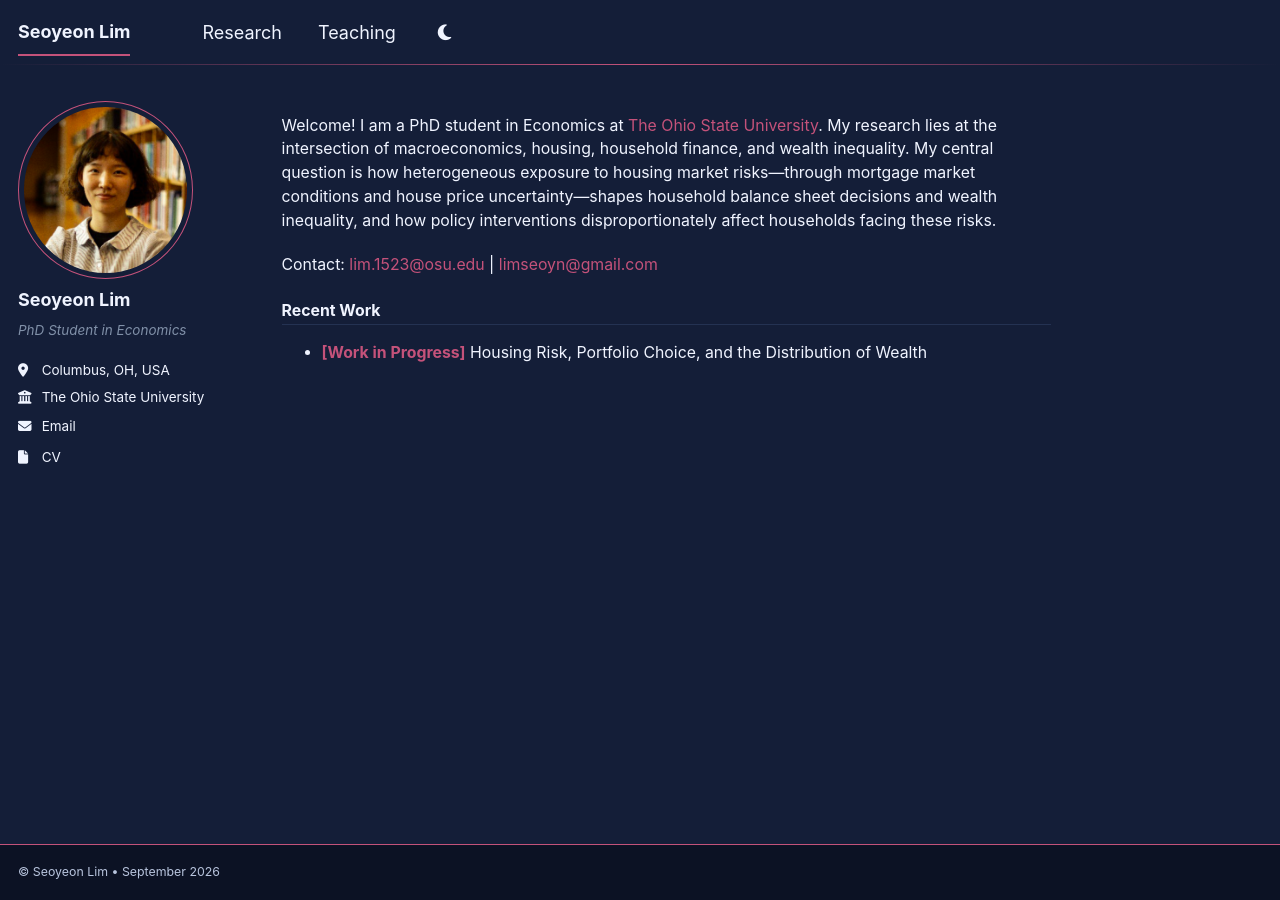
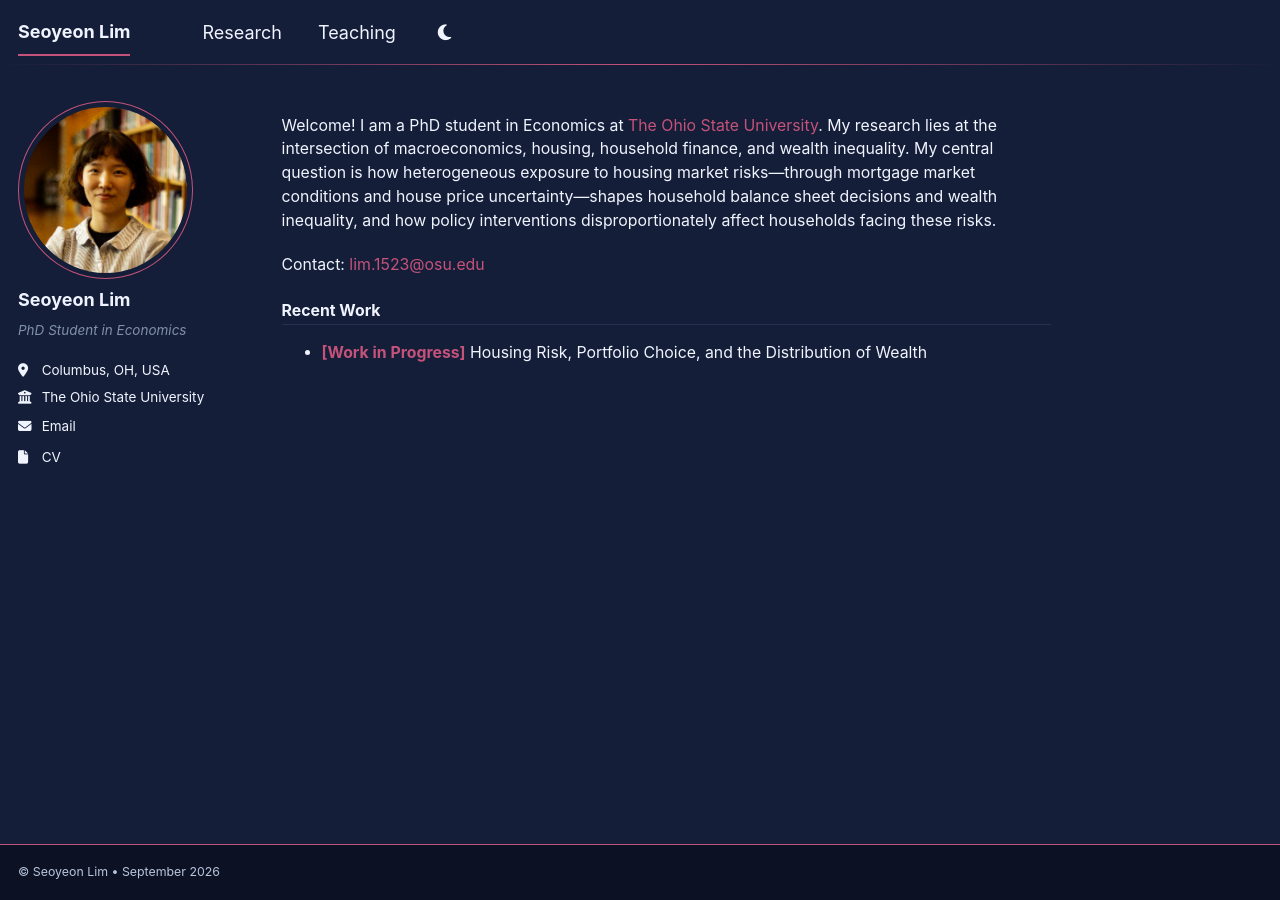
Before and after one commit to seoyeon-lim/academic.github.io, a Jekyll site: the page built from _pages/about.md, in a window 1280 px wide. Built offline with Jekyll 4.4.1, drawn with Linux system fonts in a browser that asks for light colours; a script bundle is joined from its source files by our own code; library files that are not in the unit come from our copies.

Commit message:
Simplify contact to OSU email only
Co-Authored-By: Claude Sonnet 4.6 <noreply@anthropic.com>

```diff
--- a/_pages/about.md
+++ b/_pages/about.md
@@ -9,7 +9,7 @@ redirect_from:
 
 Welcome! I am a PhD student in Economics at [The Ohio State University](https://economics.osu.edu/). My research lies at the intersection of macroeconomics, housing, household finance, and wealth inequality. My central question is how heterogeneous exposure to housing market risks—through mortgage market conditions and house price uncertainty—shapes household balance sheet decisions and wealth inequality, and how policy interventions disproportionately affect households facing these risks.
 
-Contact: [lim.1523@osu.edu](mailto:lim.1523@osu.edu) \| [limseoyn@gmail.com](mailto:limseoyn@gmail.com)
+Contact: [lim.1523@osu.edu](mailto:lim.1523@osu.edu)
 
 #### Recent Work
 
```
